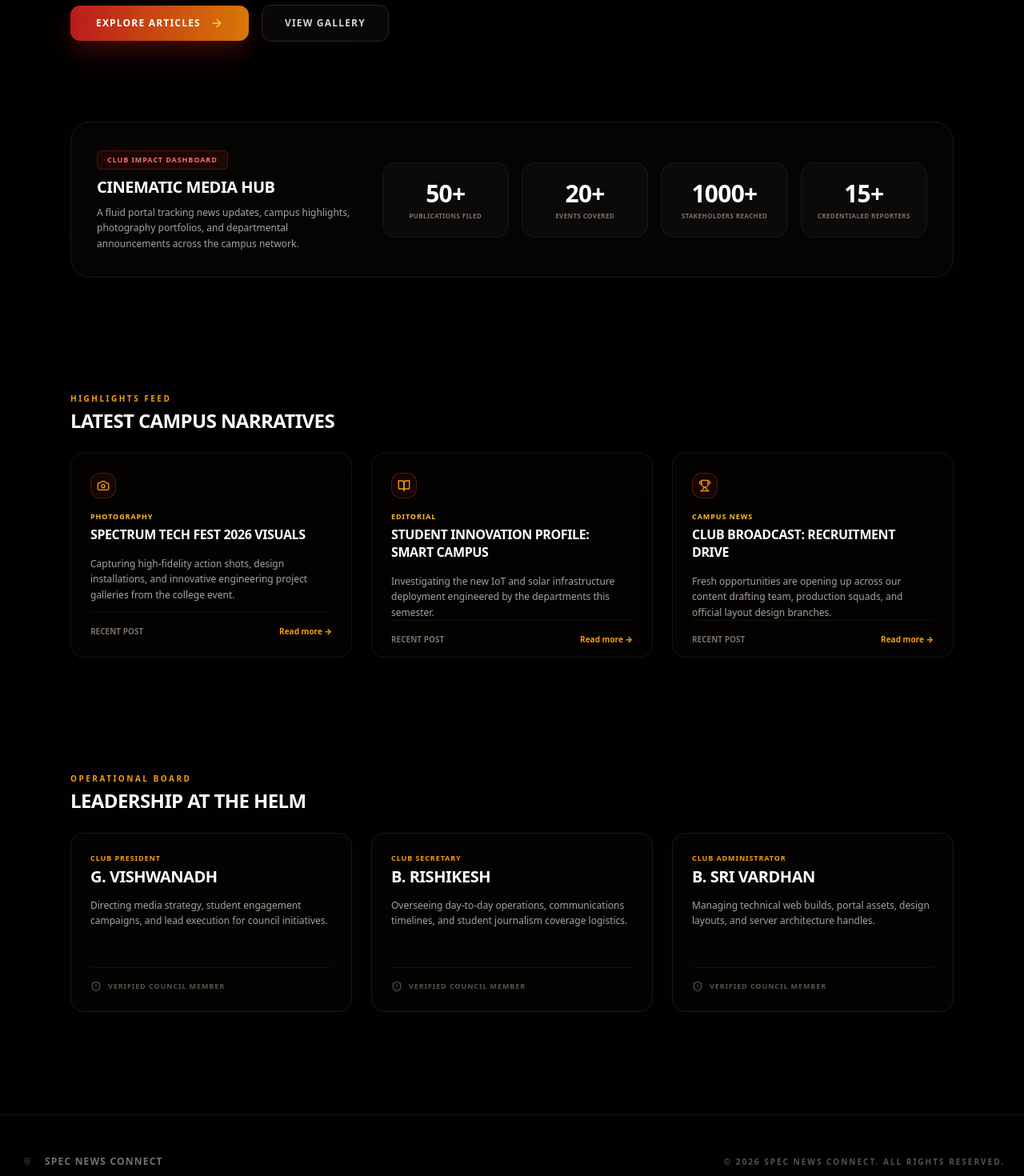
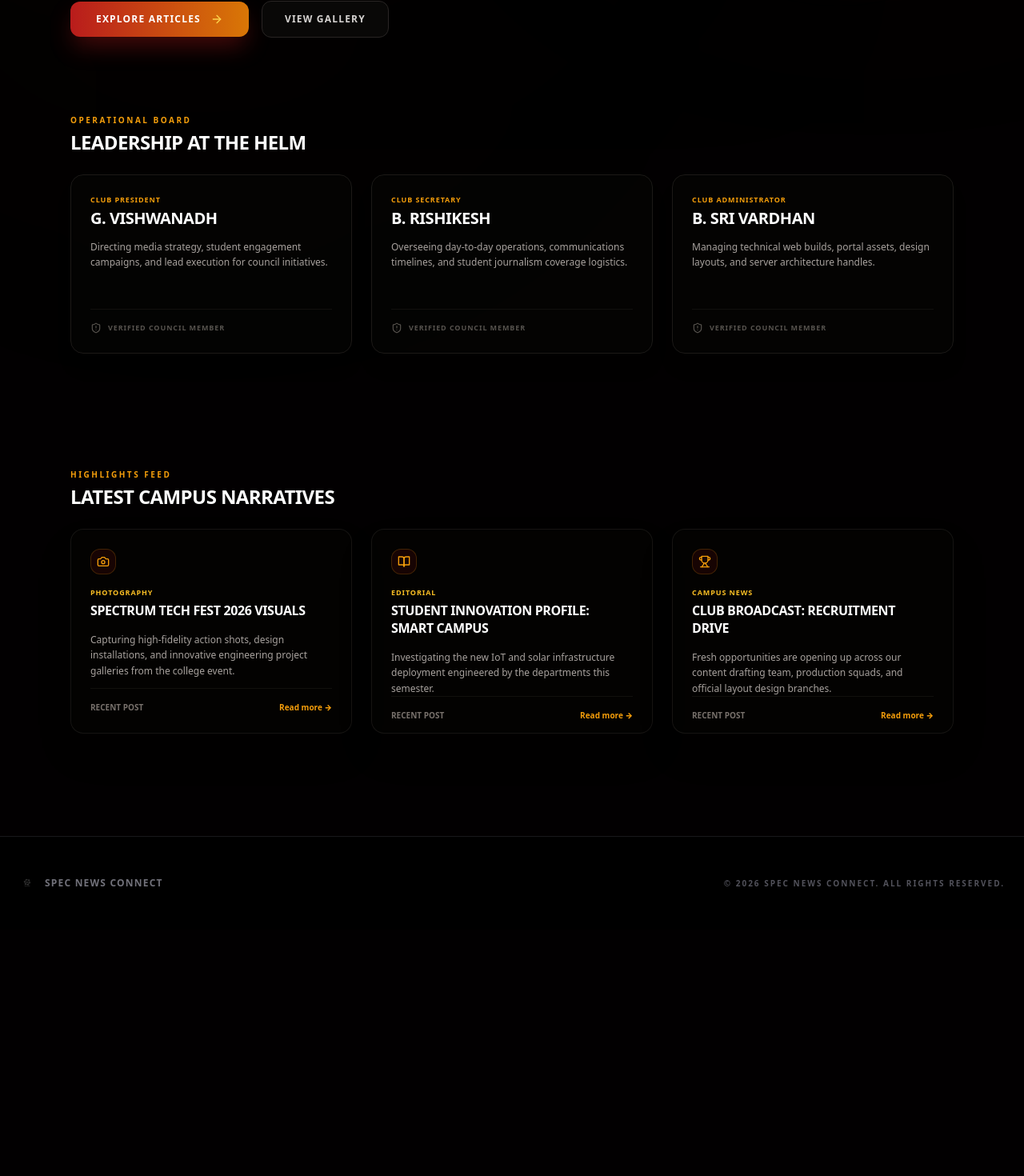
Before and after one commit to SPECNews/SPECNewsConnect, a Next.js app: page / in a window 1280 px wide. Shown: the part 696-2166 px from the top of the page at 80% size. After the commit the page ends 1858 px from the top, so only its background shows below. Built offline with nearby package versions, Linux system fonts and the light colour scheme.

Commit message:
design: center branding assets and drop achievements layout grid

```diff
--- a/src/app/page.tsx
+++ b/src/app/page.tsx
@@ -52,7 +52,6 @@ export default function HomePage() {
 
       {/* 1. LIGHT UNDER CURSOR & BACKGROUND PARALLAX EMBLEM */}
       <div className="absolute inset-0 z-0 select-none pointer-events-none">
-        {/* Dynamic Under-Cursor Spotlight */}
         <motion.div
           className="fixed inset-0 mix-blend-screen opacity-70 hidden lg:block"
           style={{
@@ -63,11 +62,9 @@ export default function HomePage() {
           }}
         />
 
-        {/* Ambient Crimson Background Gradients */}
         <div className="fixed top-[-10%] right-[-10%] w-[50vw] h-[50vw] rounded-full bg-red-950/15 blur-[140px]" />
         <div className="fixed bottom-[-10%] left-[-10%] w-[60vw] h-[60vw] rounded-full bg-amber-950/5 blur-[160px]" />
 
-        {/* Dynamic Watermark Logo Backdrop */}
         <motion.div
           style={{ x: smoothX, y: smoothY }}
           className="fixed inset-0 flex items-center justify-center z-0"
@@ -80,8 +77,8 @@ export default function HomePage() {
         </motion.div>
       </div>
 
-      {/* 2. HERO SECTION — ADJUSTED PADDING FOR FULL-WIDTH NAVIGATION BAR */}
-      <section className="max-w-6xl mx-auto px-6 text-center lg:text-left flex flex-col lg:flex-row items-center justify-between min-h-[100vh] relative z-10 pt-48 pb-12 gap-12">
+      {/* 2. HERO SECTION */}
+      <section className="max-w-6xl mx-auto px-6 text-center lg:text-left flex flex-col lg:flex-row items-center justify-between min-h-[90vh] relative z-10 pt-48 pb-12 gap-12">
         <motion.div
           initial="hidden" animate="visible" variants={revealVariant}
           className="space-y-8 max-w-2xl"
@@ -135,35 +132,37 @@ export default function HomePage() {
         </motion.div>
       </section>
 
-      {/* 3. CLUB IMPACT DASHBOARD METRICS BOX */}
+      {/* 3. NEW LOCATION FOR OPERATIONAL COUNCIL BOARD */}
       <motion.section
         initial="hidden" whileInView="visible" viewport={{ once: true, margin: "-100px" }} variants={revealVariant}
-        className="max-w-6xl mx-auto px-6 relative z-10 mt-12"
+        className="max-w-6xl mx-auto px-6 space-y-6 relative z-10 mt-12"
       >
-        <div className="bg-stone-950/40 backdrop-blur-md border border-stone-900 rounded-3xl p-8 grid grid-cols-1 lg:grid-cols-3 gap-8 items-center">
-          <div className="space-y-2">
-            <div className="inline-block bg-red-950/40 border border-red-900/60 px-3 py-1 rounded-md text-[9px] font-black tracking-widest text-red-400 uppercase">
-              CLUB IMPACT DASHBOARD
+        <div className="space-y-1">
+          <span className="text-[10px] font-black text-amber-500 tracking-[0.25em] uppercase block">OPERATIONAL BOARD</span>
+          <h2 className="text-2xl font-black text-white uppercase tracking-tight">Leadership at the Helm</h2>
+        </div>
+
+        <div className="grid grid-cols-1 md:grid-cols-3 gap-6">
+          {[
+            { role: "CLUB PRESIDENT", name: "G. Vishwanadh", desc: "Directing media strategy, student engagement campaigns, and lead execution for council initiatives." },
+            { role: "CLUB SECRETARY", name: "B. Rishikesh", desc: "Overseeing day-to-day operations, communications timelines, and student journalism coverage logistics." },
+            { role: "CLUB ADMINISTRATOR", name: "B. Sri Vardhan", desc: "Managing technical web builds, portal assets, design layouts, and server architecture handles." }
+          ].map((lead, idx) => (
+            <div key={idx} className="bg-stone-950/30 backdrop-blur-sm border border-stone-900 p-6 rounded-2xl flex flex-col justify-between h-56 hover:border-stone-800 transition shadow-xl">
+              <div className="space-y-3">
+                <div>
+                  <span className="text-[9px] font-black text-amber-500 tracking-widest block uppercase">{lead.role}</span>
+                  <h3 className="text-xl font-black text-white uppercase tracking-tight mt-0.5">{lead.name}</h3>
+                </div>
+                <p className="text-stone-400 text-xs normal-case leading-relaxed font-sans font-medium">{lead.desc}</p>
+              </div>
+
+              <div className="pt-4 border-t border-stone-900/60 flex items-center space-x-2 text-stone-600">
+                <ShieldAlert className="w-3.5 h-3.5" />
+                <span className="text-[9px] font-black tracking-widest uppercase">Verified Council Member</span>
+              </div>
             </div>
-            <h2 className="text-xl font-extrabold text-white uppercase tracking-tight">Cinematic Media Hub</h2>
-            <p className="text-stone-400 text-xs normal-case leading-relaxed font-sans">
-              A fluid portal tracking news updates, campus highlights, photography portfolios, and departmental announcements across the campus network.
-            </p>
-          </div>
-
-          <div className="lg:col-span-2 grid grid-cols-2 sm:grid-cols-4 gap-4">
-            {[
-              { metric: "50+", tag: "PUBLICATIONS FILED" },
-              { metric: "20+", tag: "EVENTS COVERED" },
-              { metric: "1000+", tag: "STAKEHOLDERS REACHED" },
-              { metric: "15+", tag: "CREDENTIALED REPORTERS" }
-            ].map((stat, i) => (
-              <div key={i} className="bg-stone-950 border border-stone-900 p-5 rounded-2xl text-center space-y-1 hover:border-stone-800 transition">
-                <span className="text-2xl sm:text-3xl font-black tracking-tight text-white block">{stat.metric}</span>
-                <span className="text-[8px] font-bold tracking-wider text-stone-500 uppercase block">{stat.tag}</span>
-              </div>
-            ))}
-          </div>
+          ))}
         </div>
       </motion.section>
 
@@ -203,39 +202,6 @@ export default function HomePage() {
         </div>
       </motion.section>
 
-      {/* 5. OPERATIONAL COUNCIL TEAM */}
-      <motion.section
-        initial="hidden" whileInView="visible" viewport={{ once: true, margin: "-100px" }} variants={revealVariant}
-        className="max-w-6xl mx-auto px-6 space-y-6 relative z-10 mt-36"
-      >
-        <div className="space-y-1">
-          <span className="text-[10px] font-black text-amber-500 tracking-[0.25em] uppercase block">OPERATIONAL BOARD</span>
-          <h2 className="text-2xl font-black text-white uppercase tracking-tight">Leadership at the Helm</h2>
-        </div>
-
-        <div className="grid grid-cols-1 md:grid-cols-3 gap-6">
-          {[
-            { role: "CLUB PRESIDENT", name: "G. Vishwanadh", desc: "Directing media strategy, student engagement campaigns, and lead execution for council initiatives." },
-            { role: "CLUB SECRETARY", name: "B. Rishikesh", desc: "Overseeing day-to-day operations, communications timelines, and student journalism coverage logistics." },
-            { role: "CLUB ADMINISTRATOR", name: "B. Sri Vardhan", desc: "Managing technical web builds, portal assets, design layouts, and server architecture handles." }
-          ].map((lead, idx) => (
-            <div key={idx} className="bg-stone-950/30 backdrop-blur-sm border border-stone-900 p-6 rounded-2xl flex flex-col justify-between h-56 hover:border-stone-800 transition">
-              <div className="space-y-3">
-                <div>
-                  <span className="text-[9px] font-black text-amber-500 tracking-widest block uppercase">{lead.role}</span>
-                  <h3 className="text-xl font-black text-white uppercase tracking-tight mt-0.5">{lead.name}</h3>
-                </div>
-                <p className="text-stone-400 text-xs normal-case leading-relaxed font-sans font-medium">{lead.desc}</p>
-              </div>
-
-              <div className="pt-4 border-t border-stone-900/60 flex items-center space-x-2 text-stone-600">
-                <ShieldAlert className="w-3.5 h-3.5" />
-                <span className="text-[9px] font-black tracking-widest uppercase">Verified Council Member</span>
-              </div>
-            </div>
-          ))}
-        </div>
-      </motion.section>
     </div>
   );
 }
```
